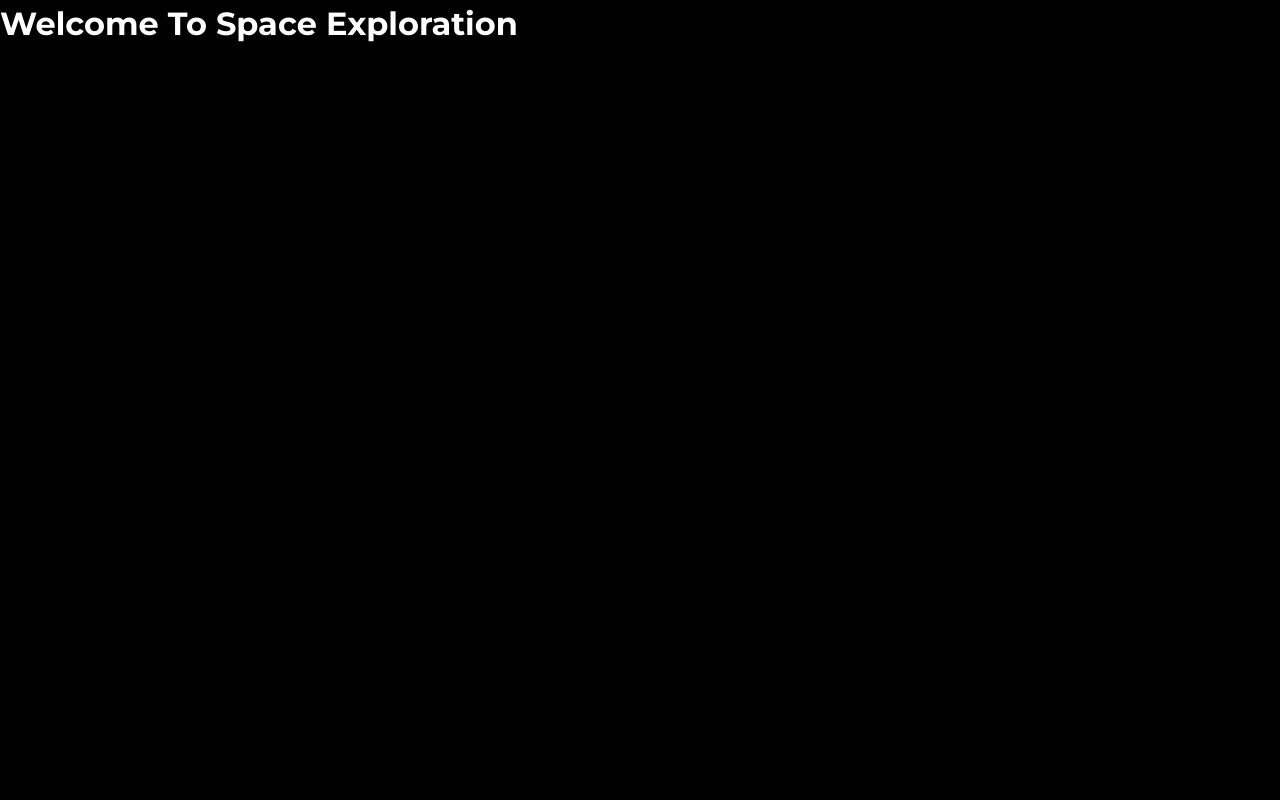
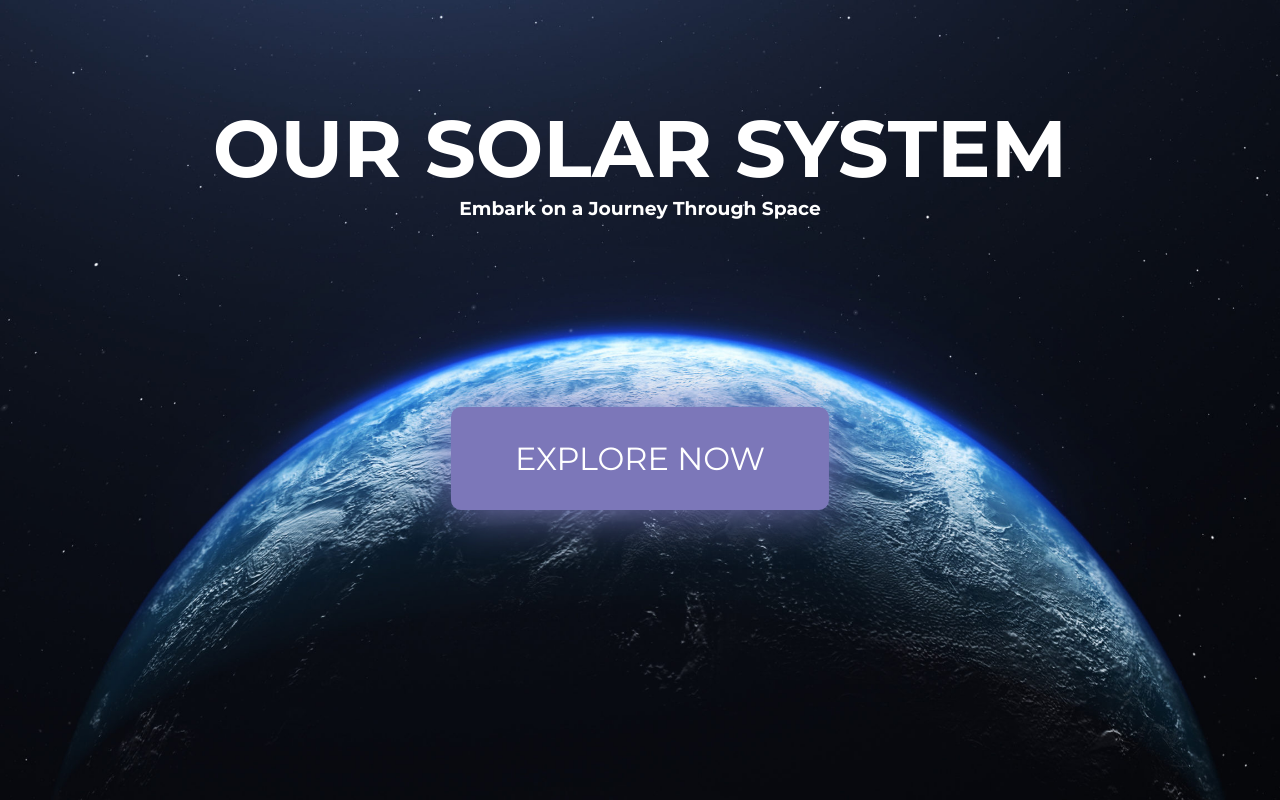
Before and after one commit to kenyounot123/space-exploration, a React (Vite) app: page / in a window 1280 px wide. Built offline with nearby package versions, Linux system fonts and the light colour scheme.

Commit message:
Add landing page and update loading screen

```diff
--- a/package.json
+++ b/package.json
@@ -18,6 +18,7 @@
     "r3f-perf": "^7.2.1",
     "react": "^18.2.0",
     "react-dom": "^18.2.0",
+    "spinners-react": "^1.0.7",
     "three": "^0.163.0"
   },
   "devDependencies": {
--- a/src/App.css
+++ b/src/App.css
@@ -63,7 +63,3 @@ a {
 .back-btn {
   font-size: 1rem;
 }
-/* .back-btn:hover {
-  background-color: #2e86ab;
-  color: #f5bb00;
-} */
--- a/src/App.jsx
+++ b/src/App.jsx
@@ -1,8 +1,8 @@
 import "./App.css";
+import { lazy, useState, startTransition } from "react";
+import Hero from "./components/Hero";
+const MainContainer = lazy(() => import("./components/MainContainer"));
 
-import { Suspense, lazy, useState, useRef } from "react";
-
-const MainContainer = lazy(() => import("./components/MainContainer"));
 function App() {
   const [launch, setLaunch] = useState(false);
   // State that tells us whether a planet was clicked or not
@@ -10,18 +10,23 @@ function App() {
   // State that tells us which planet was clicked
   const [planet, setPlanet] = useState({});
 
+  const handleLaunch = () => {
+    startTransition(() => {
+      setLaunch(true);
+    });
+  };
+
   return (
     <>
-      <div>
-        <h1>Welcome To Space Exploration</h1>
-      </div>
-      {launch && (
+      {launch ? (
         <MainContainer
           planetClicked={planetClicked}
           setPlanetClicked={setPlanetClicked}
           planet={planet}
           setPlanet={setPlanet}
         />
+      ) : (
+        <Hero handleLaunch={handleLaunch} />
       )}
     </>
   );
--- /dev/null
+++ b/src/components/Hero.jsx
@@ -0,0 +1,18 @@
+import "../stylesheets/Hero.css";
+function Hero({ handleLaunch }) {
+  return (
+    <>
+      <div className="hero">
+        <div className="hero-img">
+          <img src="/assets/backgroundImg.jpeg" alt="Earth" />
+        </div>
+        <div className="hero-title">
+          <h1>Our Solar System</h1>
+          <h3>Embark on a Journey Through Space</h3>
+          <button onClick={handleLaunch}>Explore Now</button>
+        </div>
+      </div>
+    </>
+  );
+}
+export default Hero;
--- a/src/components/Loading.jsx
+++ b/src/components/Loading.jsx
@@ -1,5 +1,17 @@
+import { SpinnerRoundOutlined } from "spinners-react";
 const Loading = () => {
-  return <h2 className="loading">🌀 Loading...</h2>;
+  return (
+    <>
+      <SpinnerRoundOutlined
+        className="loading"
+        size={500}
+        thickness={50}
+        speed={100}
+        color="#7c77b9"
+      />{" "}
+      <h2 className="loading">Loading</h2>
+    </>
+  );
 };
 
 export default Loading;
--- a/src/components/MainContainer.jsx
+++ b/src/components/MainContainer.jsx
@@ -9,8 +9,15 @@ import { Suspense, lazy, useRef } from "react";
 import Loading from "./Loading";
 import InfoCard from "./InfoCard";
 // import { Perf } from "r3f-perf";
-import Planet from "./Planet";
+
 import Data from "../helpers/data";
+const Planet = lazy(() => {
+  return new Promise((resolve) => {
+    setTimeout(() => {
+      resolve(import("./Planet"));
+    }, 5000);
+  });
+});
 const MainContainer = ({
   planetClicked,
   setPlanetClicked,
--- a/src/index.css
+++ b/src/index.css
@@ -58,7 +58,6 @@ a:not([class]) {
   --background-color: black;
   --accent-color: #7c77b9;
   --text-color: white;
-  --secondary-accent-color: blue;
 }
 body {
   background-color: var(--background-color);
--- /dev/null
+++ b/src/stylesheets/Hero.css
@@ -0,0 +1,46 @@
+.hero {
+  height: 100vh;
+}
+.hero-img {
+  position: absolute;
+  width: 100%;
+  height: 100%;
+  z-index: -1;
+}
+.hero-img img {
+  object-fit: cover;
+  width: 100%;
+  height: 100%;
+}
+.hero-title {
+  position: relative;
+  padding-top: 100px;
+  line-height: normal;
+}
+.hero-title h1 {
+  text-transform: uppercase;
+  font-size: 5rem;
+}
+.hero-title h3,
+.hero-title h1 {
+  text-align: center;
+}
+.hero-title button {
+  color: white;
+  border-radius: 10px;
+  background: var(--accent-color);
+  box-shadow: 0 0 50px var(--accent-color);
+  border: none;
+  text-transform: uppercase;
+  font-size: 2rem;
+  position: absolute;
+  bottom: 50%;
+  left: 50%;
+  transform: translate(-50%, 400px);
+  padding: 1em 2em;
+  transition-property: box-shadow;
+}
+.hero-title button:hover {
+  box-shadow: 0 0 5px var(--accent-color), 0 0 25px #352552, 0 0 50px #352552,
+    0 0 100px var(--accent-color), 0 0 500px var(--accent-color);
+}
```
Also changed, not shown: public/assets/backgroundImg.jpeg (added), 1 other file (tests, documents, lock files or other folders).
